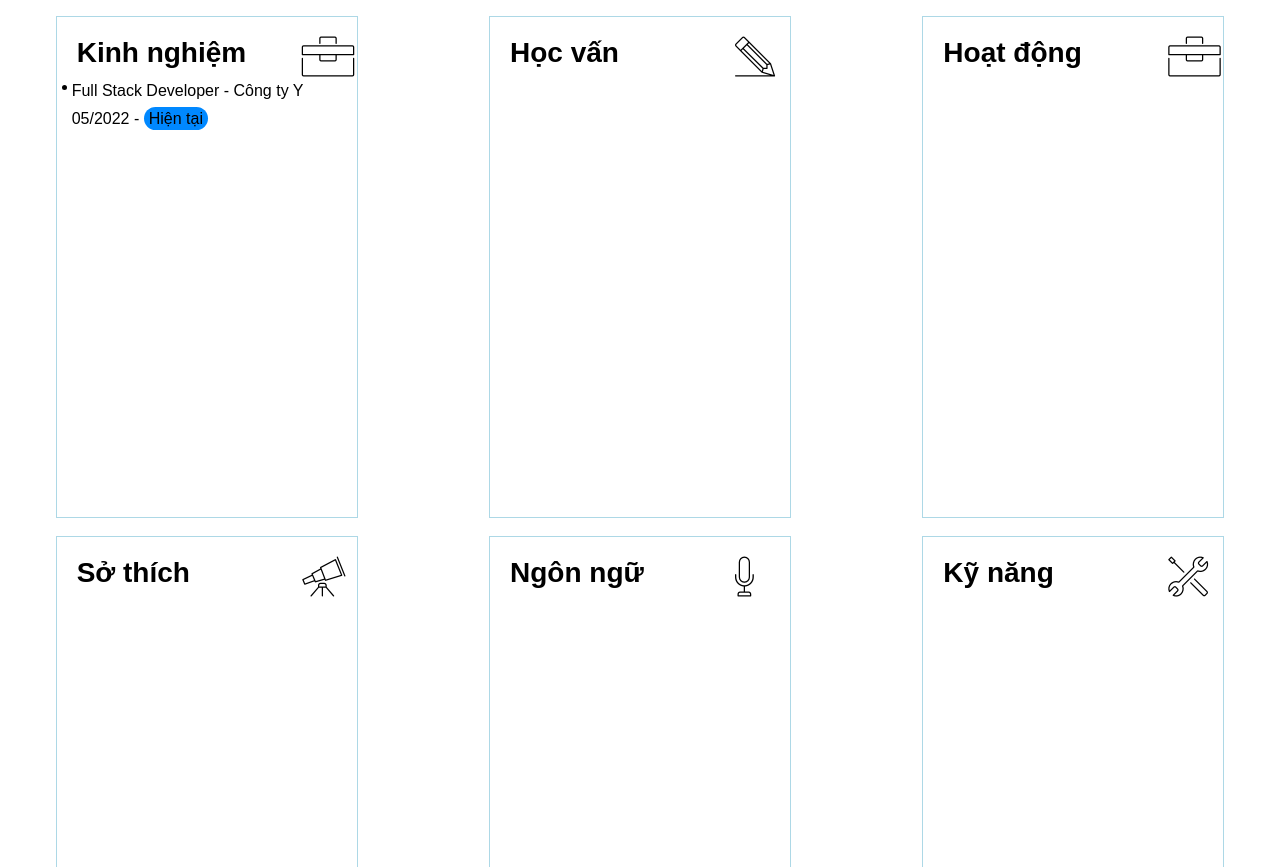
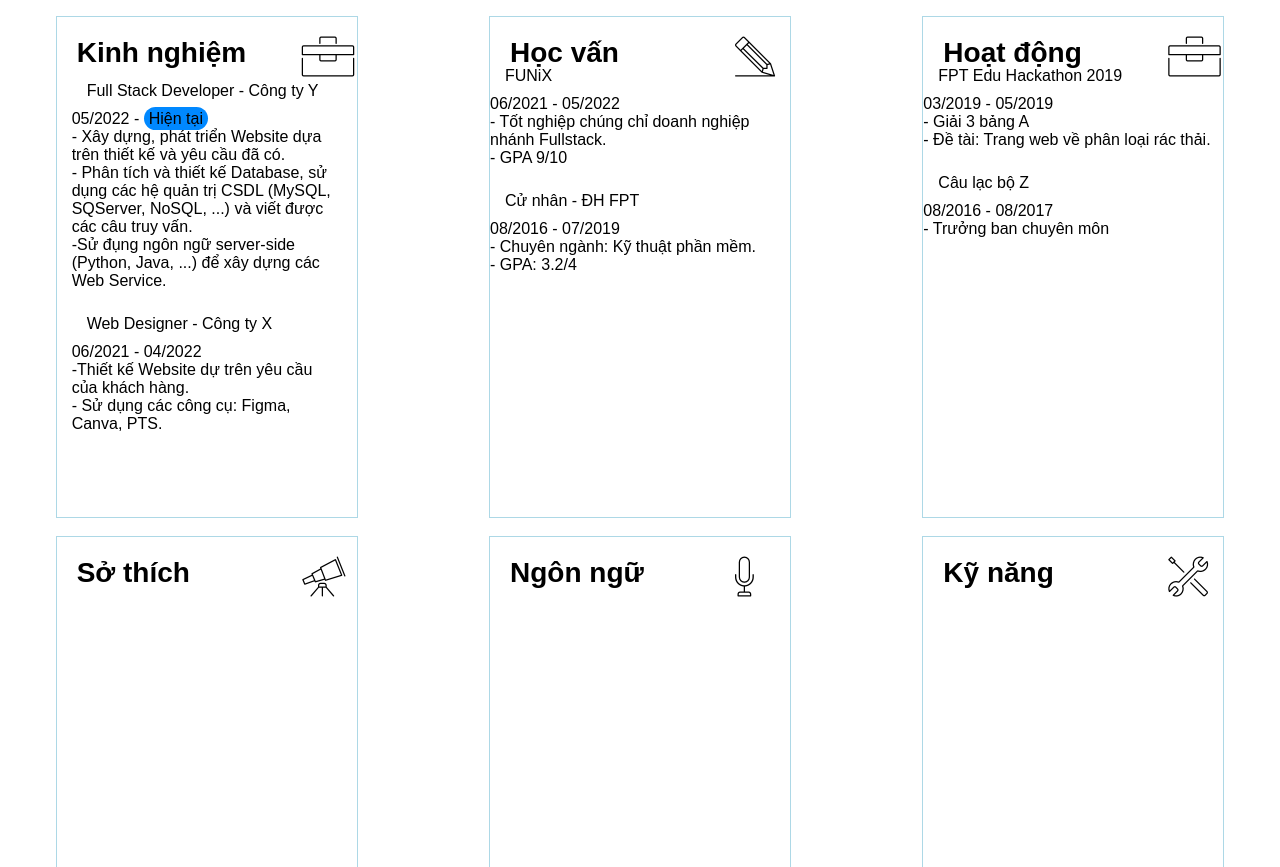
Before and after one commit to TheTommylongIsHeree/My-Codes, a website: page Assignment 02 Stater/index.html in a window 1280 px wide. Shown: the part 1068-1935 px from the top of the page. Drawn offline with Linux system fonts and the light colour scheme.

Commit message:
Add files via upload

```diff
--- a/Assignment 02 Stater/index.html
+++ b/Assignment 02 Stater/index.html
@@ -78,27 +78,98 @@
           <i class="ic-toolbox"></i>
           <div class="info-grid-content-item" style="margin: 15px">
             <div class="dot-container">
-              <div class="dot-1"></div>
-              <div>Full Stack Developer - Công ty Y</div>
+              <div class="jobs-dot-1"></div>
+              <div class="jobs-dot-2"></div>
+              <div style="padding-left: 15px">Full Stack Developer - Công ty Y</div>
               <div class="inlineblockclass">05/2022 - </div>
               <span class="bluebg">Hiện tại</span>
+              <div class="job-text">
+                  <div>
+                    - Xây dựng, phát triển Website dựa trên thiết kế và yêu cầu đã có.
+                  </div>
+                  <div>
+                    - Phân tích và thiết kế Database, sử dụng các hệ quản trị CSDL (MySQL, SQServer, NoSQL, ...) và viết được các câu truy vấn.
+                  </div>
+                  <div>
+                    -Sử đụng ngôn ngữ server-side (Python, Java, ...) để xây dựng các Web Service.
+                  </div>
+              </div>
+              <div style="padding-left: 15px; padding-top: 25px">Web Designer - Công ty X</div>
+              <div class="inlineblockclass">06/2021 - 04/2022</div>
+              <div class="job-text">
+                  <div>
+                    -Thiết kế Website dự trên yêu cầu của khách hàng.
+                  </div>
+                  <div>
+                    - Sử dụng các công cụ: Figma, Canva, PTS.
+                  </div>
+              </div>
             </div>
           </div>
         </div>
         <div class="info-grid-item">
           <h1>Học vấn</h1>
           <i class="ic-pencil"></i>
-          <div class="info-grid-content-item"></div>
+          <div class="info-grid-content-item">
+            <div class="dot-container learnings-spacing">
+              <div class="learnings-dot-1"></div>
+              <div class="learnings-dot-2"></div>
+              <div style="padding-left: 15px">FUNiX</div>
+              <div class="inlineblockclass">06/2021 - 05/2022</div>
+              <div class="job-text">
+                  <div>
+                    - Tốt nghiệp chúng chỉ doanh nghiệp nhánh Fullstack.
+                  </div>
+                  <div>
+                    - GPA 9/10
+                  </div>
+              </div>
+              <div style="padding-left: 15px; padding-top: 25px">Cử nhân - ĐH FPT</div>
+              <div class="inlineblockclass">08/2016 - 07/2019</div>
+              <div class="job-text">
+                  <div>
+                    - Chuyên ngành: Kỹ thuật phần mềm.
+                  </div>
+                  <div>
+                    - GPA: 3.2/4
+                  </div>
+              </div>
+            </div>
+          </div>
         </div>
         <div class="info-grid-item">
           <h1>Hoạt động</h1>
           <i class="ic-toolbox"></i>
-          <div class="info-grid-content-item"></div>
+          <div class="info-grid-content-item">
+            <div class="dot-container learnings-spacing">
+              <div class="activity-dot-1"></div>
+              <div class="activity-dot-2"></div>
+              <div style="padding-left: 15px">FPT Edu Hackathon 2019</div>
+              <div class="inlineblockclass">03/2019 - 05/2019</div>
+              <div class="job-text">
+                  <div>
+                    - Giải 3 bảng A
+                  </div>
+                  <div>
+                    - Đề tài: Trang web về phân loại rác thải.
+                  </div>
+              </div>
+              <div style="padding-left: 15px; padding-top: 25px">Câu lạc bộ Z</div>
+              <div class="inlineblockclass">08/2016 - 08/2017</div>
+              <div class="job-text">
+                  <div>
+                    - Trưởng ban chuyên môn
+                  </div>
+              </div>
+            </div>
+          </div>
         </div>
         <div class="info-grid-item">
           <h1>Sở thích</h1>
           <i class="ic-telescope"></i>
-          <div class="info-grid-content-item"></div>
+          <div class="info-grid-content-item">
+
+          </div>
         </div>
         <div class="info-grid-item">
           <h1>Ngôn ngữ</h1>
```
Also changed, not shown: 1 other file.
